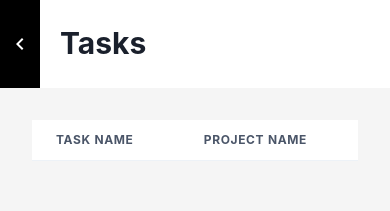
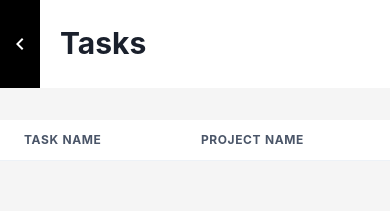
Before and after one commit to cme-timothy/invoice-dashboard, a React (Vite) app: page /tasks in a window 390 px wide. Shown: the top 211 px of the page. Built offline with nearby package versions, Linux system fonts and the light colour scheme.

Commit message:
tasks list responsive

```diff
--- a/src/pages/tasks/Tasks.tsx
+++ b/src/pages/tasks/Tasks.tsx
@@ -58,7 +58,7 @@ export default function Tasks({ onToggle }: Toggle) {
         </Flex>
         <Flex direction="column" overflow="auto">
           <Box minH="min-content">
-            <TableContainer m="2em" bg="white">
+            <TableContainer m={phoneSize ? "2em 0 2em 0" : "2em"} bg="white">
               <Table variant="simple">
                 <Thead>
                   <Tr>
```
